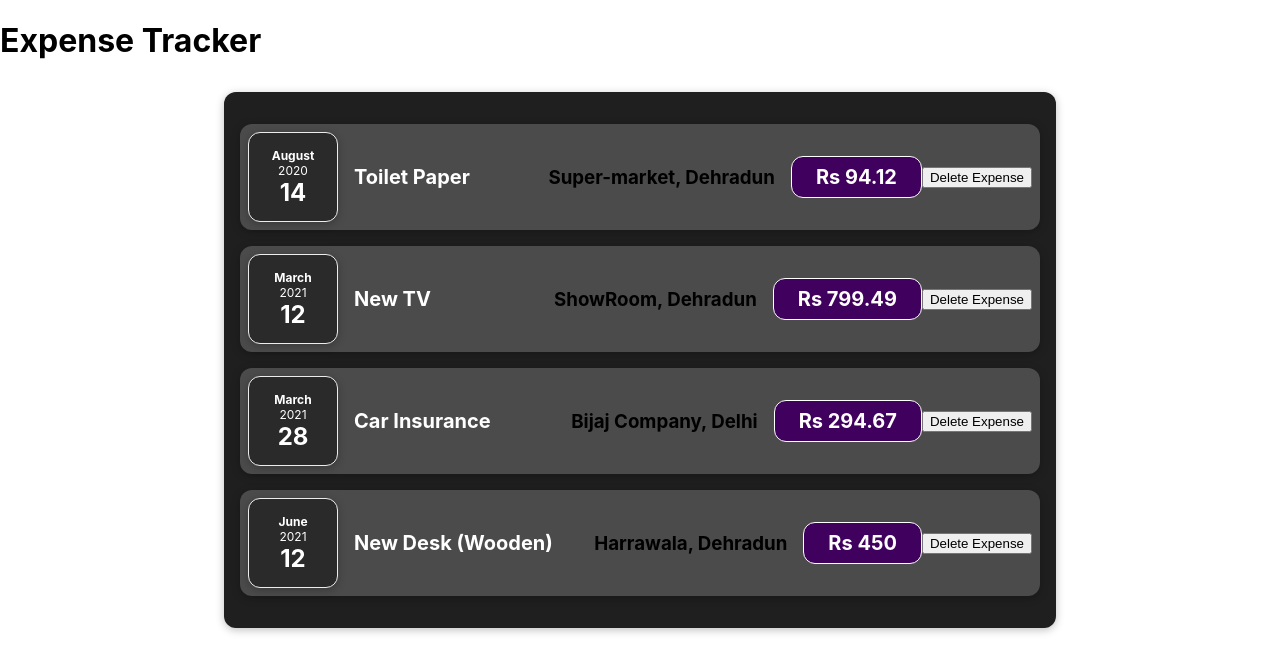
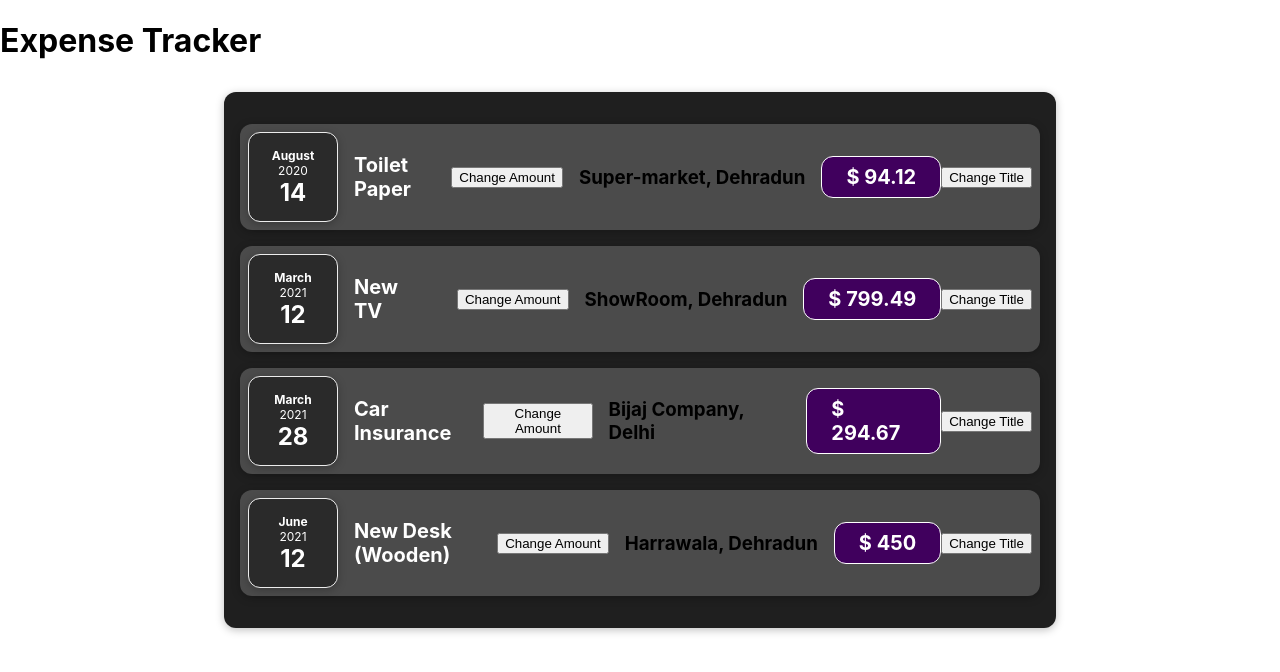
Before and after one commit to karishmabisht14/React-Practice, a React (Create React App) app: page / in a window 1280 px wide. Shown: the top 672 px of the page. Built offline with nearby package versions, Linux system fonts and the light colour scheme.

Commit message:
useState in components

```diff
--- a/src/components/Expense/ExpenseDetails.js
+++ b/src/components/Expense/ExpenseDetails.js
@@ -1,11 +1,19 @@
 import "./ExpenseItem.css";
+import { useState } from "react";
 
 const ExpenseDetails = (props) => {
+  const [amount, setAmount] = useState(props.amount);
+
+  const updateAmount = () => {
+    setAmount('100');
+  }
+
   return (
     <div className="expense-item__description">
       <h2>{props.title}</h2>
+      <button onClick = {updateAmount}>Change Amount</button>
       <h3>{props.location}</h3>
-      <div className="expense-item__price">Rs {props.amount}</div>
+      <div className="expense-item__price">$ {amount}</div>
     </div>
   );
 }
--- a/src/components/Expense/ExpenseItem.js
+++ b/src/components/Expense/ExpenseItem.js
@@ -1,22 +1,26 @@
+import { useState } from "react";
 import "./ExpenseItem.css";
 import ExpenseDate from "./ExpenseDate";
 import ExpenseDetails from "./ExpenseDetails";
 import Card from "../UI/Card";
 
 const ExpenseItem = (props) => {
-  const deleteItems = () => {
-    console.log('Expense is deleted')
+  const [title, setTitle] = useState(props.title)
+
+  const changeTitle = () => {
+    setTitle('Updated!!!');
+    console.log(title);
   }
 
   return (
     <Card className="expense-item">
       <ExpenseDate date={props.date} />
       <ExpenseDetails
-        title={props.title}
+        title={title}
         location={props.location}
         amount={props.amount}
       />
-      <button onClick = {deleteItems}>Delete Expense</button>
+      <button onClick = {changeTitle}>Change Title</button>
     </Card>
   );
 }
```
